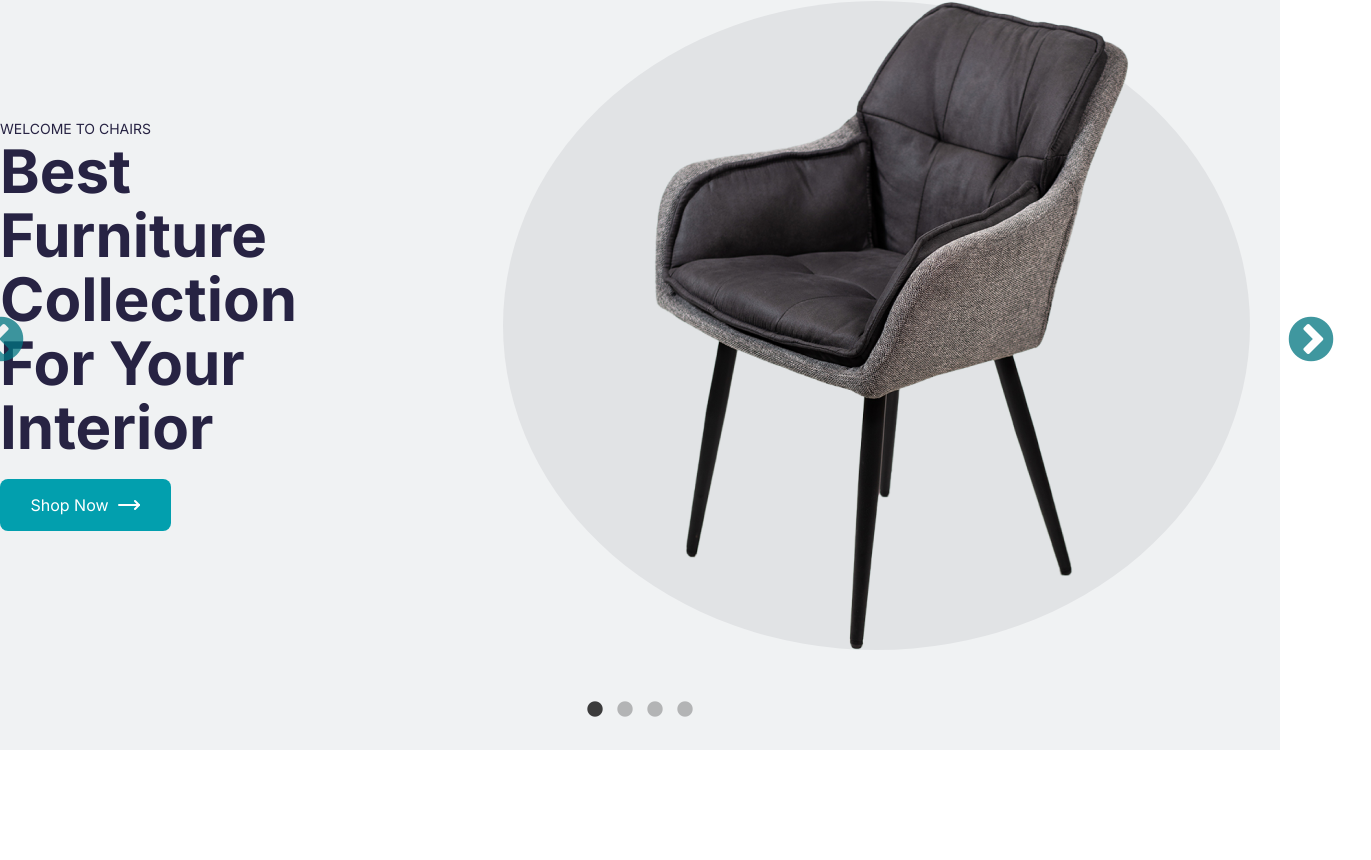
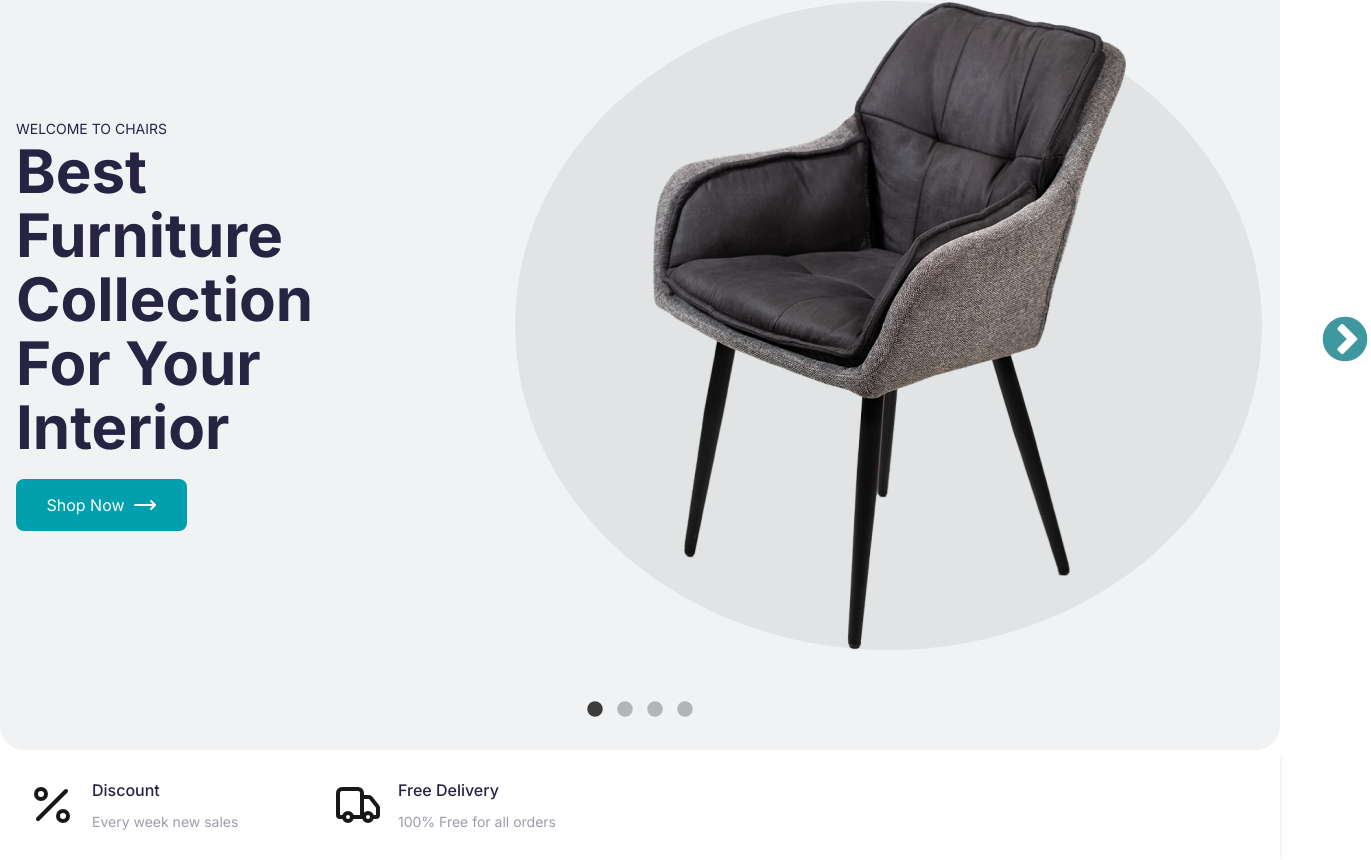
Before and after one commit to bdancost/ecommerce_app, a React (Vite) app: page / in a window 1280 px wide. Shown: the part 314-1174 px from the top of the page, 1371 px wide, since content can reach past the window. Before the commit the page ends 1064 px from the top, so only its background shows below. Built offline with nearby package versions, Linux system fonts and the light colour scheme.

Commit message:
Ajustando Component Delivery na Home

```diff
--- a/src/Components/Banner/Banner.jsx
+++ b/src/Components/Banner/Banner.jsx
@@ -41,7 +41,7 @@ const Banner = () => {
 
   return (
     <div className="lg:container">
-      <div className="slider-container w-full h-full">
+      <div className="slider-container w-full max-w-[1400px] h-full mx-auto px-4">
         <Slider {...settings}>
           {products?.map((product) => (
             <div key={product?.id} className="banner_slide_item">
--- /dev/null
+++ b/src/Components/Delivery/Delivery.jsx
@@ -0,0 +1,43 @@
+import { Percent, Truck } from "lucide-react";
+
+const Delivery = () => {
+  return (
+    <div className="lg:container mx-auto">
+      <div className="grid grid-cols-4">
+        <div className="delivery_wrapper">
+          <div className="flex items-center gap-4">
+            <p>
+              <Percent size="3rem" />
+            </p>
+            <div>
+              <h4 className="text-base text-[#272343] capitalize font-inter font-medium mb-2.5">
+                Discount
+              </h4>
+              <p className="text-sm text-[#9a9caa] font-inter font-normal">
+                Every week new sales
+              </p>
+            </div>
+          </div>
+        </div>
+
+        <div className="delivery_wrapper">
+          <div className="flex items-center gap-4">
+            <p>
+              <Truck size="3rem" />
+            </p>
+            <div>
+              <h4 className="text-base text-[#272343] capitalize font-inter font-medium mb-2.5">
+                Free Delivery
+              </h4>
+              <p className="text-sm text-[#9a9caa] font-inter font-normal">
+                100% Free for all orders
+              </p>
+            </div>
+          </div>
+        </div>
+      </div>
+    </div>
+  );
+};
+
+export default Delivery;
--- a/src/Pages/Home/Home.jsx
+++ b/src/Pages/Home/Home.jsx
@@ -1,11 +1,17 @@
 import Banner from "../../Components/Banner/Banner";
+import Delivery from "../../Components/Delivery/Delivery";
 
 const Home = () => {
   return (
     <div>
       {/* banner component */}
-      <div className="w-full min-h-[850px] bg-[#f0f2f3] flex items-center justify-center">
+      <div className="w-full min-h-[850px] bg-[#f0f2f3] flex items-center justify-center rounded-b-3xl">
         <Banner />
+      </div>
+
+      {/* delivery component */}
+      <div className="w-full min-h-[#150px] bg-white shadow-md p-7">
+        <Delivery />
       </div>
     </div>
   );
--- a/src/index.css
+++ b/src/index.css
@@ -39,6 +39,14 @@
   z-index: 5 !important;
 }
 
+.slick-prev {
+  left: -75px !important;
+}
+
+.slick-next {
+  right: -75px !important;
+}
+
 .slick-prev:before,
 .slick-next:before {
   font-family: "slick";
```
